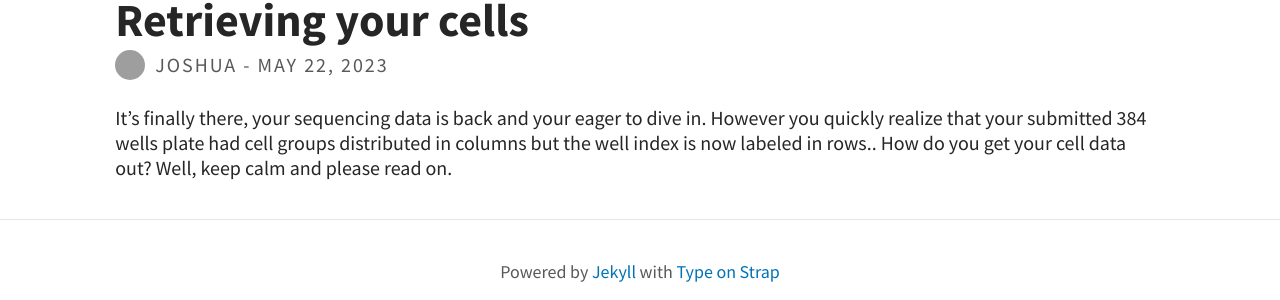
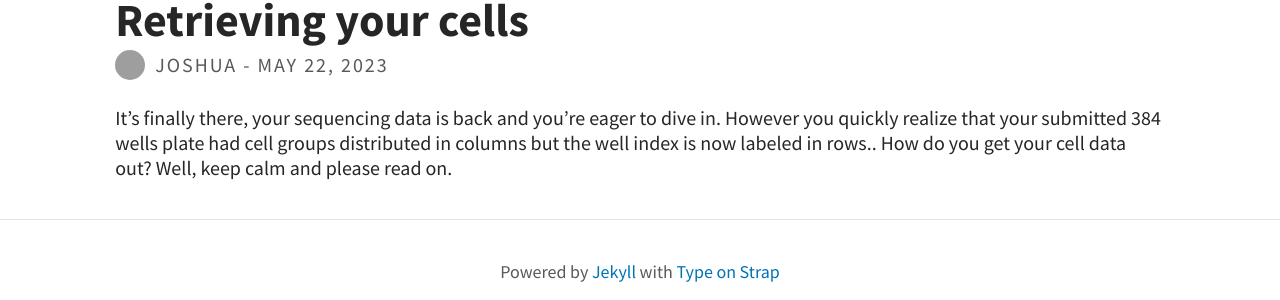
Before and after one commit to J-PTRson/Single-Cell-Core, a Jekyll site: the page built from index.html, in a window 1280 px wide. Shown: the part 1175-1475 px from the top of the page. Built offline with Jekyll 4.4.1, drawn with Linux system fonts in a browser that asks for light colours; a script that is not in the unit is left out; the list of posts is cut into pages by our own code; grey boxes are pictures that could not be loaded.

Commit message:
Update 2023-05-22-Retrieving_cells.md

```diff
--- a/_posts/2023-05-22-Retrieving_cells.md
+++ b/_posts/2023-05-22-Retrieving_cells.md
@@ -8,7 +8,7 @@ tags: [Tips, scKaryo-seq, scChIC-seq]
 categories: Tutorial
 ---
 
-It's finally there, your sequencing data is back and your eager to dive in. However you quickly realize that your submitted 384 wells plate had cell groups distributed in columns but the well index is now labeled in rows.. How do you get your cell data out? Well, keep calm and please read on.
+It's finally there, your sequencing data is back and you're eager to dive in. However you quickly realize that your submitted 384 wells plate had cell groups distributed in columns but the well index is now labeled in rows.. How do you get your cell data out? Well, keep calm and please read on.
 
 ## Introduction
 
```
